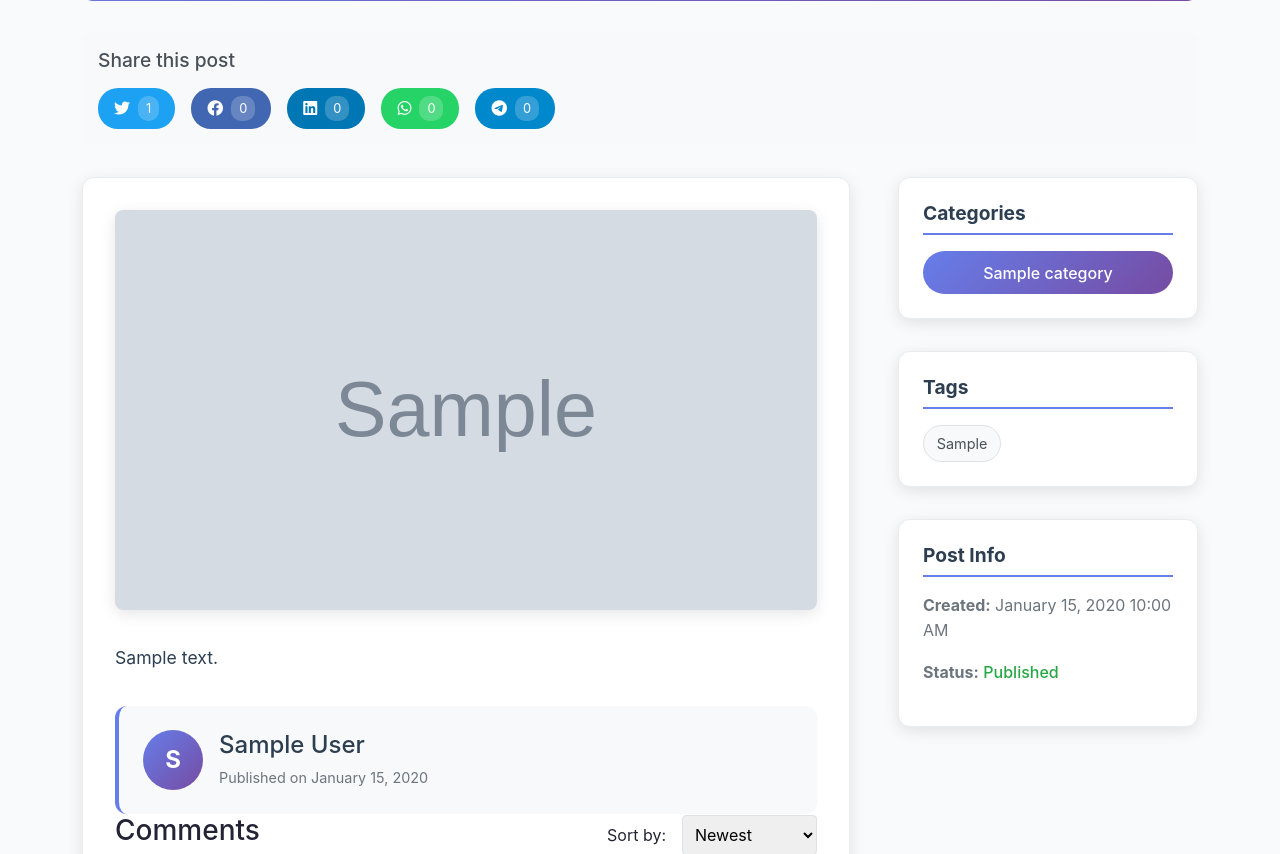
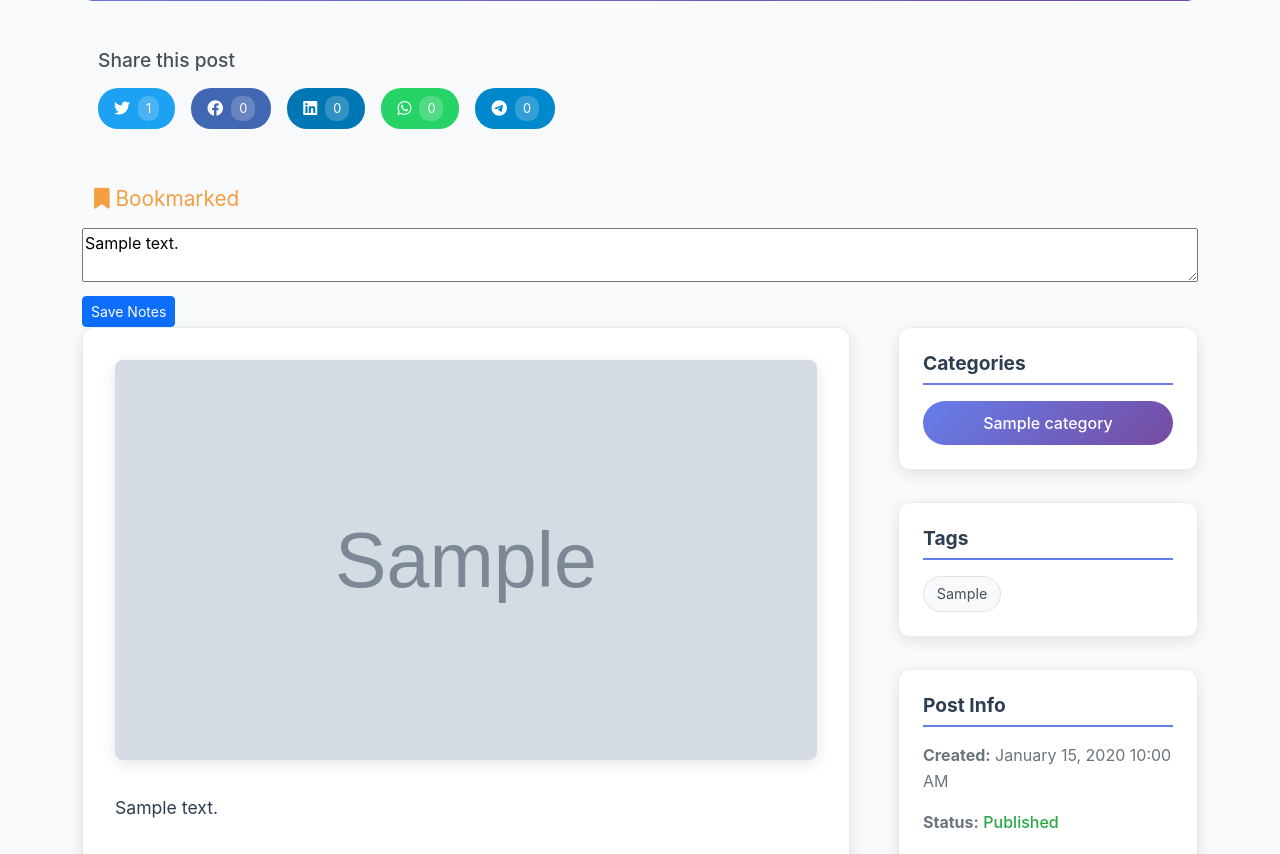
Before and after one commit to BhimPrasadAdhikari/ai_ml_blog, a Django app: a page that uses templates/blog/base.html in a window 1280 px wide. Shown: the part 571-1425 px from the top of the page. Run offline with Django 5.2, Linux system fonts and the light colour scheme; a user stored in the database is signed in; tables that the repository leaves empty hold one stand-in row (values such as "Sample post"); grey boxes marked "Sample" are stand-in pictures.

Commit message:
feat: add bookmark functionality for blog posts
- Implemented backend view to handle bookmark and unbookmark actions for posts
- Added bookmark button to post detail template with AJAX (fetch) for seamless UX
- Updated JavaScript to use explicit fetch URL with post slug
- Display bookmark state and allow toggling without page reload
- Ensured only authenticated users can bookmark posts
- Added context variable to indicate bookmark status in templates
- Improved user feedback with icon and label updates

```diff
--- a/blog/forms.py
+++ b/blog/forms.py
@@ -1,5 +1,5 @@
 from django import forms
-from .models import Post, Comment, UserProfile, EmailSubscription, Newsletter
+from .models import Post, Comment, UserProfile, EmailSubscription, Newsletter, PostBookmark
 from allauth.account.forms import SignupForm
 from phonenumber_field.formfields import PhoneNumberField
 
@@ -100,3 +100,11 @@ class NewsletterForm(forms.ModelForm):
             'subject': forms.TextInput(attrs={'class': 'form-control'}),
             'content': forms.Textarea(attrs={'class': 'form-control'}),
         }
+
+class PostBookmarkForm(forms.ModelForm):
+    class Meta:
+        model = PostBookmark
+        fields = ['notes']
+        widgets = {
+            'notes': forms.Textarea(attrs={'class': 'form-control', 'rows': 3, 'placeholder': 'Add personal notes about this post...'}),
+        }
--- a/blog/urls.py
+++ b/blog/urls.py
@@ -5,14 +5,14 @@ from .views import (
     EditCommentView, DeleteCommentView, ModerateCommentView, check_new_comments,
     PostVoteView, PostVoteCountView, PostWatchTimeView, PostShareView,
     ProfileDetailView, ProfileEditView, AuthorDashboardView, EmailSubscriptionView, EmailUnsubscribeView,
-    CategoriesListView, NewsletterListView, NewsletterCreateView, NewsletterPreviewView, NewsletterUpdateView, NewsletterDeleteView
+    CategoriesListView, NewsletterListView, NewsletterCreateView, NewsletterPreviewView, NewsletterUpdateView, NewsletterDeleteView,
+    PostBookmarkView, UserBookmarksView
 )
 
 urlpatterns = [
     path('', PostListView.as_view(), name = 'post_list'),
     path('post/<slug:slug>/',PostDetailView.as_view(),name='post_detail'),
     path('post/new', PostCreateView.as_view(), name='post_create'),
-
     path('post/<slug:slug>/edit/', PostUpdateView.as_view(), name='post_edit'),
     path('post/<slug:slug>/delete/', PostDeleteView.as_view(), name='post_delete'),
     path('post/<slug:slug>/comment/', AddCommentView.as_view(), name='add_comment'),
@@ -20,20 +20,29 @@ urlpatterns = [
     path('post/<slug:slug>/comment/<int:comment_id>/edit/', EditCommentView.as_view(), name='edit_comment'),
     path('post/<slug:slug>/comment/<int:comment_id>/delete/', DeleteCommentView.as_view(), name='delete_comment'),
     path('post/<slug:slug>/comment/<int:comment_id>/moderate/', ModerateCommentView.as_view(), name='moderate_comment'),
-    path('categories/', CategoriesListView.as_view(), name='categories_list'),
-    path('category/<slug:slug>/', CategoryPostListView.as_view(), name='category_posts'),
-    path('search/', SearchView.as_view(), name='search_posts'),
-    path('api/comments/check-new/', check_new_comments, name='check_new_comments'),
-
     path('post/<slug:slug>/vote/', PostVoteView.as_view(), name='post_vote'),
     path('post/<slug:slug>/votes/', PostVoteCountView.as_view(), name='post_vote_count'),
     path('post/<slug:slug>/watch-time/', PostWatchTimeView.as_view(), name='post_watch_time'),
     path('post/<slug:slug>/share/', PostShareView.as_view(), name='post_share'),
+    path('post/<slug:slug>/bookmark/', PostBookmarkView.as_view(), name='post_bookmark'),
+
+    path('categories/', CategoriesListView.as_view(), name='categories_list'),
+    path('category/<slug:slug>/', CategoryPostListView.as_view(), name='category_posts'),
+
+    path('search/', SearchView.as_view(), name='search_posts'),
+
+    path('api/comments/check-new/', check_new_comments, name='check_new_comments'),
+
+    path('bookmarks/', UserBookmarksView.as_view(), name='user_bookmarks'),
+
     path('profile/<str:username>/', ProfileDetailView.as_view(), name='profile_detail'),
     path('profile/<str:username>/edit/', ProfileEditView.as_view(), name='profile_edit'),
+
     path('dashboard/', AuthorDashboardView.as_view(), name='author_dashboard'),
+
     path('subscribe/', EmailSubscriptionView.as_view(), name='email_subscribe'),
     path('unsubscribe/', EmailUnsubscribeView.as_view(), name='email_unsubscribe'),
+
     path('newsletters/', NewsletterListView.as_view(), name='newsletter_list'),
     path('newsletters/create/', NewsletterCreateView.as_view(), name='newsletter_create'),
     path('newsletters/<int:newsletter_id>/preview/', NewsletterPreviewView.as_view(), name='newsletter_preview'),
--- a/blog/views.py
+++ b/blog/views.py
@@ -7,13 +7,13 @@ from django.contrib.auth.mixins import LoginRequiredMixin, UserPassesTestMixin,
 from django.contrib import messages
 from django.urls import reverse_lazy, reverse
 from django.http import Http404, JsonResponse
-from .models import Post, Category, Comment, PostInteraction, PostWatchTime, PostShare, UserProfile, EmailSubscription, Newsletter
+from .models import Post, Category, Comment, PostInteraction, PostWatchTime, PostShare, UserProfile, EmailSubscription, Newsletter, PostBookmark
 from django.db.models import Q, Case, When, Value, IntegerField
 from django.utils import timezone
 from datetime import timedelta
 from django.contrib.auth import get_user_model
 from .analytics import SearchAnalytics
-from .forms import CommentForm, UserProfileForm, EmailSubscriptionForm, NewsletterForm
+from .forms import CommentForm, UserProfileForm, EmailSubscriptionForm, NewsletterForm, PostBookmarkForm
 from django.db import models
 from django.views.decorators.csrf import ensure_csrf_cookie
 from django.utils.decorators import method_decorator
@@ -58,6 +58,10 @@ class PostDetailView(DetailView):
 
         # Get user's vote for this post
         if self.request.user.is_authenticated:
+            bookmark = PostBookmark.objects.filter(post=post, user=self.request.user).first()
+            context['user_bookmarked'] = post.bookmarks.filter(user=self.request.user).exists()
+            context['bookmark_notes'] = bookmark.notes if bookmark else ''
+
             try:
                 interaction = PostInteraction.objects.get(
                     post=post,
@@ -68,6 +72,10 @@ class PostDetailView(DetailView):
                 context['user_vote'] = None
         else:
             context['user_vote'] = None
+            context['bookmark_notes'] = ''
+            context['user_bookmarked'] = False
+
+
 
         # Get sort parameter
         sort = self.request.GET.get('sort', 'newest')
@@ -141,6 +149,18 @@ class PostListView(ListView):
             )
 
         return queryset
+
+    def get_context_data(self, **kwargs):
+        context = super().get_context_data(**kwargs)
+        if self.request.user.is_authenticated:
+            # Get IDs of posts bookmarked by the user
+            context['bookmarked_post_ids'] = set(
+                self.request.user.bookmarked_posts.values_list('post_id', flat=True)
+            )
+        else:
+            context['bookmarked_post_ids'] = set()
+        # ... any other context ...
+        return context
 
 class PostCreateView(LoginRequiredMixin, CreateView):
     model = Post
@@ -840,3 +860,71 @@ class NewsletterDeleteView(LoginRequiredMixin, DeleteView):
             'status': 'success',
             'message': 'Newsletter deleted successfully'
         })
+
+class PostBookmarkView(LoginRequiredMixin, View):
+    def post(self, request, slug):
+        post = get_object_or_404(Post, slug=slug)
+        action = request.POST.get('action')
+        notes = request.POST.get('notes', '').strip()
+
+        if action == 'add':
+            bookmark, created = PostBookmark.objects.get_or_create(
+                post=post,
+                user=request.user
+            )
+            message = 'Post bookmarked successfully'
+        elif action == 'remove':
+            try:
+                bookmark = PostBookmark.objects.get(post=post, user=request.user)
+                bookmark.delete()
+                message = 'Bookmark removed successfully'
+            except PostBookmark.DoesNotExist:
+                message = 'Bookmark not found'
+        elif action == 'update_notes':
+            try:
+                bookmark = PostBookmark.objects.get(post=post, user=request.user)
+                bookmark.notes = notes
+                bookmark.save()
+                message = 'Notes updated successfully'
+            except PostBookmark.DoesNotExist:
+                return JsonResponse({
+                    'status': 'error',
+                    'message': 'Bookmark not found'
+                }, status=404)
+
+
+        else:
+            return JsonResponse({
+                'status': 'error',
+                'message': 'Invalid action'
+            }, status=400)
+
+        return JsonResponse({
+            'status': 'success',
+            'message': message
+        })
+
+class UserBookmarksView(LoginRequiredMixin, ListView):
+    model = Post
+    template_name = 'blog/user_bookmarks.html'
+    context_object_name = 'bookmarked_posts'
+    paginate_by = 10
+
+    def get_queryset(self):
+        return Post.objects.filter(
+            bookmarks__user=self.request.user,
+            status = 'published'
+        ).order_by('-bookmarks__created_at')
+
+    def get_context_data(self, **kwargs):
+        context = super().get_context_data(**kwargs)
+        bookmarks = self.request.user.bookmarked_posts.filter(
+            post__in=context['bookmarked_posts']
+
+        ).select_related('post')
+
+        context['bookmarks_map'] = {
+            bookmark.post.id: bookmark for bookmark in bookmarks
+
+        }
+        return context
--- a/templates/blog/base.html
+++ b/templates/blog/base.html
@@ -224,6 +224,7 @@
                     <div style="font-weight:600; margin-bottom:0.5rem;">{{ user.get_full_name|default:user.username }}</div>
                     <a href="{% url 'profile_detail' username=user.username %}" class="dropdown-item"><i class="fas fa-user"></i> Profile</a>
                     <a href="{% url 'author_dashboard' %}" class="dropdown-item"><i class="fas fa-tachometer-alt"></i> Dashboard</a>
+                    <a href="{% url 'user_bookmarks' %}" class="dropdown-item"><i class="fas fa-bookmark"></i> My Bookmarks </a>
                     <a href="{% url 'account_logout' %}" class="dropdown-item"><i class="fas fa-sign-out-alt"></i> Logout</a>
                 </div>
             </div>
--- a/templates/blog/post_detail.html
+++ b/templates/blog/post_detail.html
@@ -771,6 +771,22 @@
     </div>
 </div>
 
+{% if user.is_authenticated %}
+<form id="bookmark-form" method="post" action="{% url 'post_bookmark' slug=post.slug %}" style="display:inline;">
+    {% csrf_token %}
+    <input type="hidden" name="action" value="{% if user_bookmarked %}remove{% else %}add{% endif %}">
+    <button type="submit" id="bookmark-btn" class="btn" style="background: none; border: none; color: #f59e42; font-size: 1.3rem;">
+        <i class="fa{% if user_bookmarked %}s{% else %}r{% endif %} fa-bookmark"></i>
+        <span id="bookmark-label">{% if user_bookmarked %}Bookmarked{% else %}Bookmark{% endif %}</span>
+    </button>
+    <div id="bookmark-notes-section" style="margin-top: 0.5rem; {% if not user_bookmarked %}display:none;{% endif %}">
+        <textarea name="notes" id="bookmark-notes" rows="2" placeholder="Add personal notes about this post..." style="width:100%;">{% if user_bookmarked and bookmark_notes %}{{ bookmark_notes }}{% endif %}</textarea>
+        <button type="button" id="save-notes-btn" class="btn btn-sm btn-primary" style="margin-top:0.5rem;">Save Notes</button>
+    </div>
+
+</form>
+{% endif %}
+
 <div class="post-content-wrapper">
     <div class="post-main">
         {% if post.image %}
@@ -1113,7 +1129,6 @@ document.addEventListener('DOMContentLoaded', function() {
 
 // Check for new comments every 30 seconds
 setInterval(checkNewComments, 30000);
-
 // Voting functionality
 document.addEventListener('DOMContentLoaded', function() {
     const voteButtons = document.querySelectorAll('.vote-btn');
@@ -1310,6 +1325,83 @@ document.addEventListener('DOMContentLoaded', function() {
         });
     });
 });
+
+document.addEventListener('DOMContentLoaded', function() {
+    const bookmarkForm = document.getElementById('bookmark-form');
+    const notesSection = document.getElementById('bookmark-notes-section');
+    const saveNotesBtn = document.getElementById('save-notes-btn');
+    const postSlug = '{{ post.slug }}';
+
+
+    if (bookmarkForm) {
+        if (notesSection && '{{ user_bookmarked }}' === 'True') {
+            notesSection.style.display = 'block';
+        }
+
+        bookmarkForm.addEventListener('submit', function(e) {
+            e.preventDefault();
+            const actionInput = bookmarkForm.querySelector('input[name="action"]');
+            // Get the current action value
+            let currentAction = actionInput.value;
+
+            // Prepare FormData with the current action
+            const formData = new FormData();
+            formData.append('notes', document.getElementById('bookmark-notes')?.value || '');
+            formData.append('csrfmiddlewaretoken', bookmarkForm.querySelector('[name=csrfmiddlewaretoken]').value);
+            formData.append('action', currentAction);
+
+            fetch(`/post/${postSlug}/bookmark/`, {
+                method: 'POST',
+                headers: {
+                    'X-CSRFToken': formData.get('csrfmiddlewaretoken'),
+                },
+                body: formData
+            })
+            .then(response => response.json())
+            .then(data => {
+                const btn = document.getElementById('bookmark-btn');
+                if (data.status === 'success') {
+                    if (currentAction === 'add') {
+                        btn.innerHTML = '<i class="fas fa-bookmark"></i> <span id="bookmark-label">Bookmarked</span>';
+                        actionInput.value = 'remove';
+                        if (notesSection) notesSection.style.display = 'block';
+                    } else {
+                        btn.innerHTML = '<i class="far fa-bookmark"></i> <span id="bookmark-label">Bookmark</span>';
+                        actionInput.value = 'add';
+                        if (notesSection) notesSection.style.display = 'none';
+
+                    }
+                }
+            });
+        });
+        if (saveNotesBtn) {
+
+            saveNotesBtn.addEventListener('click', function() {
+                const notes = document.getElementById('bookmark-notes').value;
+                const csrfToken = bookmarkForm.querySelector('[name=csrfmiddlewaretoken]').value;
+                fetch(`/post/${postSlug}/bookmark/`, {
+                    method: 'POST',
+                    headers: {
+                        'X-CSRFToken': csrfToken,
+                    },
+                    body: new URLSearchParams({
+                        action: 'update_notes',
+                        notes: notes,
+                        csrfmiddlewaretoken: csrfToken
+                    })
+                })
+                .then(response => response.json())
+                .then(data => {
+                    if (data.status === 'success') {
+                        alert('Notes saved!');
+                    }
+                });
+            });
+        }
+
+
+    }
+});
 </script>
 
 {% csrf_token %}
--- a/templates/blog/post_list.html
+++ b/templates/blog/post_list.html
@@ -1,5 +1,3 @@
-
-
 {% extends 'blog/base.html' %}
 {% load blog_tags %}
 
@@ -294,6 +292,10 @@ Latest Posts - AI/ML Blog
                         <a href="{{ post.get_absolute_url }}" class="read-more">
                             Read More →
                         </a>
+
+                        {% if user.is_authenticated and post.id in bookmarked_post_ids %}
+                            <i class="fas fa-bookmark" style="color:#f59e42;" title="Bookmarked"></i>
+                        {% endif %}
                     </div>
                 </article>
                 {% endfor %}
```
Also changed, not shown: blog/admin.py (+7 -1 lines), blog/templatetags/blog_extras.py (+17 -1 lines), templates/blog/user_bookmarks.html (added, +36 -0 lines).
